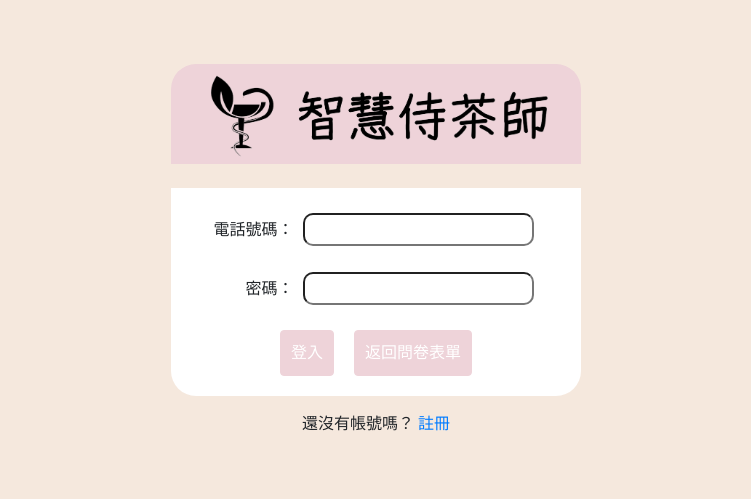
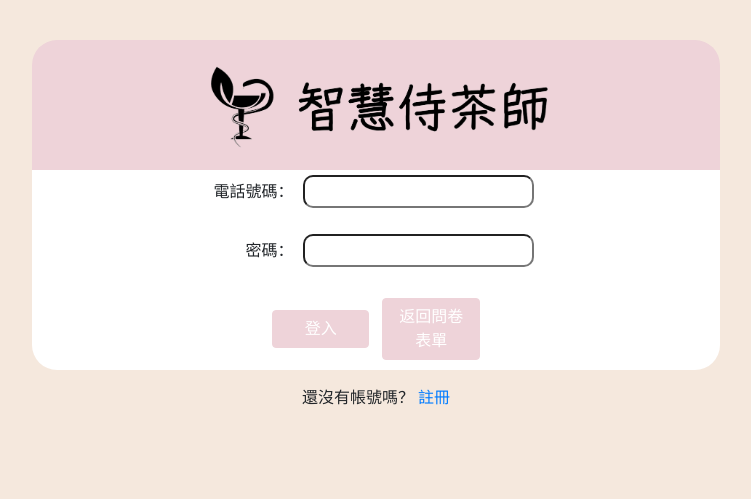
Before and after one commit to ntub113tea/backend, a Django app: page /accounts/login/ in a window 1280 px wide. Shown: the top 499 px of the page, without its empty margins (264-1015 px from the left). Run offline with Django 3.2, Linux system fonts and the light colour scheme; some libraries are stand-ins or nearby versions.

Commit message:
登入介面響應式網頁優化

```diff
--- a/static/css/login.css
+++ b/static/css/login.css
@@ -1,14 +1,16 @@
 body {
     font-family: Microsoft JhengHei;
     margin: 0;
-    padding: 5% 35%;
+    padding: 0; /* 移除默认填充 */
     height: 100%;
     background-color: #F5E8DD;
 }
-/* .container {
-    border-radius: 25px;
-    box-shadow: 5px 5px 5px 0px gray;
-} */
+.container {
+    width: 800px;
+    padding: 20px; /* 增加内边距以防止内容紧贴边缘 */
+    /* border-radius: 25px;
+    box-shadow: 5px 5px 5px 0px gray; */
+}
 
 h1 {
     font-family: Microsoft JhengHei;
@@ -17,7 +19,7 @@ h1 {
 .top{
     margin: 0;
     text-align: center;
-    padding: 5px;
+    padding: 10px;
     border-top-left-radius: 25px;
     border-top-right-radius: 25px;
     background-color: #EED3D9;
@@ -56,11 +58,81 @@ button, input{
     display: flex;
     justify-content: center;
     align-items: center;
+    flex-wrap: wrap; /* 允许按钮换行 */
 }
 
 .bottom-btn {
     background-color: #EED3D9;
     border-color: #EED3D9;
-    margin: 0px 10px 20px;
-    padding: 10px;
+    margin: 10px; /* 统一间距 */
+    /* margin: 0px 10px 20px;
+    padding: 10px; */
 }
+
+@media (max-width: 600px) { /*宽度小于 600px 的设备（如手机）*/
+    .container {
+        padding: 10px; /* 在小屏幕上减少内边距 */
+        max-width: 90%; /* 限制容器宽度为 90% */
+    }
+    .top {
+        padding: 5px; /* 在小屏幕上减少顶部内边距 */
+        font-size: 18px; /* 调整字体大小 */
+    }
+    .main {
+        flex-direction: column; /* 使主内容垂直排列 */
+        align-items: center; /* 内容居中 */
+    }
+    .error-message {
+        font-size: 14px; /* 错误信息字体更小 */
+    }
+    .bottom-btn {
+        width: 100%; /* 按钮宽度为100% */
+        margin: 10px 0; /* 增加上下间距 */
+    }
+}
+@media (min-width: 601px) and (max-width: 768px) { /*宽度在 601px 到 768px 之间的设备（如平板）*/
+    .container {
+        padding: 20px; /* 在平板上增加内边距 */
+        max-width: 80%; /* 限制容器宽度为 80% */
+    }
+    .top {
+        padding: 10px; /* 增加顶部内边距 */
+        font-size: 20px; /* 调整字体大小 */
+    }
+    .main {
+        flex-direction: column; /* 主内容垂直排列 */
+        align-items: center; /* 内容居中 */
+    }
+    .bottom-btn {
+        width: 48%; /* 按钮宽度为48%以形成并排显示 */
+        margin: 10px 1%; /* 增加左右间距 */
+    }
+}
+@media (min-width: 769px) and (max-width: 1200px) { /*宽度在 769px 到 1200px 之间的设备（如桌面）*/
+    .container {
+        padding: 30px; /* 在大屏幕上增加内边距 */
+        max-width: 70%; /* 限制容器宽度为 70% */
+    }
+    .top {
+        padding: 15px; /* 增加顶部内边距 */
+        font-size: 22px; /* 调整字体大小 */
+    }
+    .bottom-btn {
+        width: 45%; /* 按钮宽度为45% */
+        margin: 10px 2%; /* 增加左右间距 */
+    }
+}
+@media (min-width: 1201px) { /*宽度超过 1200px 的设备（如大桌面或高清显示器）*/
+    .container {
+        padding: 40px; /* 在超大屏幕上增加内边距 */
+        max-width: 60%; /* 限制容器宽度为 60% */
+    }
+    .top {
+        padding: 20px; /* 增加顶部内边距 */
+        font-size: 24px; /* 调整字体大小 */
+    }
+    .bottom-btn {
+        width: 30%; /* 按钮宽度为30% */
+        margin: 10px 2%; /* 增加左右间距 */
+    }
+}
--- a/templates/login.html
+++ b/templates/login.html
@@ -1,53 +1,22 @@
 <!DOCTYPE html>
-<html>
+<html lang="zh">
 <head>
     {% load static %}
     <meta charset="UTF-8">
-    <meta name="viewport" content="width=device-width, initial-scale=1.0">
-    <!--  Bootstrap CSS -->
+    <meta name="viewport" content="width=device-width, initial-scale=1, shrink-to-fit=no">
     <link rel="stylesheet" href="https://maxcdn.bootstrapcdn.com/bootstrap/4.5.2/css/bootstrap.min.css">
     <link rel="stylesheet" type="text/css" href="{% static 'css/login.css' %}">
     <title>登入</title>
-    <style>
-        .container {
-            max-width: 1000px;
-            margin: auto;
-            display: flex;
-            flex-direction: column;
-            align-items: center;
-            width: 100%;
 
-        }
-        @media (max-width: 600px) {
-            .container {
-                max-width: 90%;
-                padding: 10px;
-            }
-        }
-        .error-message {
-            color: red;
-            margin-top: 10px;
-        }
-        .btn-container {
-            margin-top: 20px;
-        }
-        .bottom-btn {
-            margin-right: 10px;
-        }
-    </style>
 </head>
 <body>
     <div class="container">
-        {% block content %}
-            <div class="row">
-                <div class="col-12 text-center">
-                    <div class="top mb-4">
-                        <img src="{% static 'images/logo.png' %}" style="height: 90px; width: auto;">
+        <div class="top">
+            <img src="{% static 'images/logo.png' %}" alt="Logo" style="height: 90px; width: auto;">
         </div>
-
         <div class="main">
-                        <form method="post" action="{% url 'login' %}" >
-                            <div class="form-group  input-field">
+            <form method="post" action="{% url 'login' %}">
+                <div class="form-group">
                     {% csrf_token %}
                     {{ form.as_p }}
                 </div>
@@ -59,18 +28,16 @@
 
                 <div class="btn-container">
                     <button type="submit" class="btn btn-primary bottom-btn">登入</button>
-                                <button type="button" onclick="window.location.href='/question/';" class="btn btn-primary bottom-btn">返回問卷表單</button>
+                    <button type="button" onclick="window.location.href='/question/';" class="btn btn-secondary bottom-btn">返回問卷表單</button>
                 </div>
             </form>
         </div>
-                {% endblock %}
+        <div class="text-center mt-3">
+            還沒有帳號嗎？ <a href="/accounts/register/">註冊</a>
         </div>
     </div>
-        <div class="text-center mt-3">還沒有帳號嗎？ <a href="/accounts/register/">註冊</a></div>
-    </div>
 
-    <!-- Bootstrap JS -->
-    <script src="https://code.jquery.com/jquery-3.5.1.slim.min.js"></script>
+    <script src="https://code.jquery.com/jquery-3.5.1.min.js"></script>
     <script src="https://cdn.jsdelivr.net/npm/@popperjs/core@2.11.6/dist/umd/popper.min.js"></script>
     <script src="https://maxcdn.bootstrapcdn.com/bootstrap/4.5.2/js/bootstrap.min.js"></script>
 </body>
```
Lines whose indentation alone changed are shown as unchanged.
